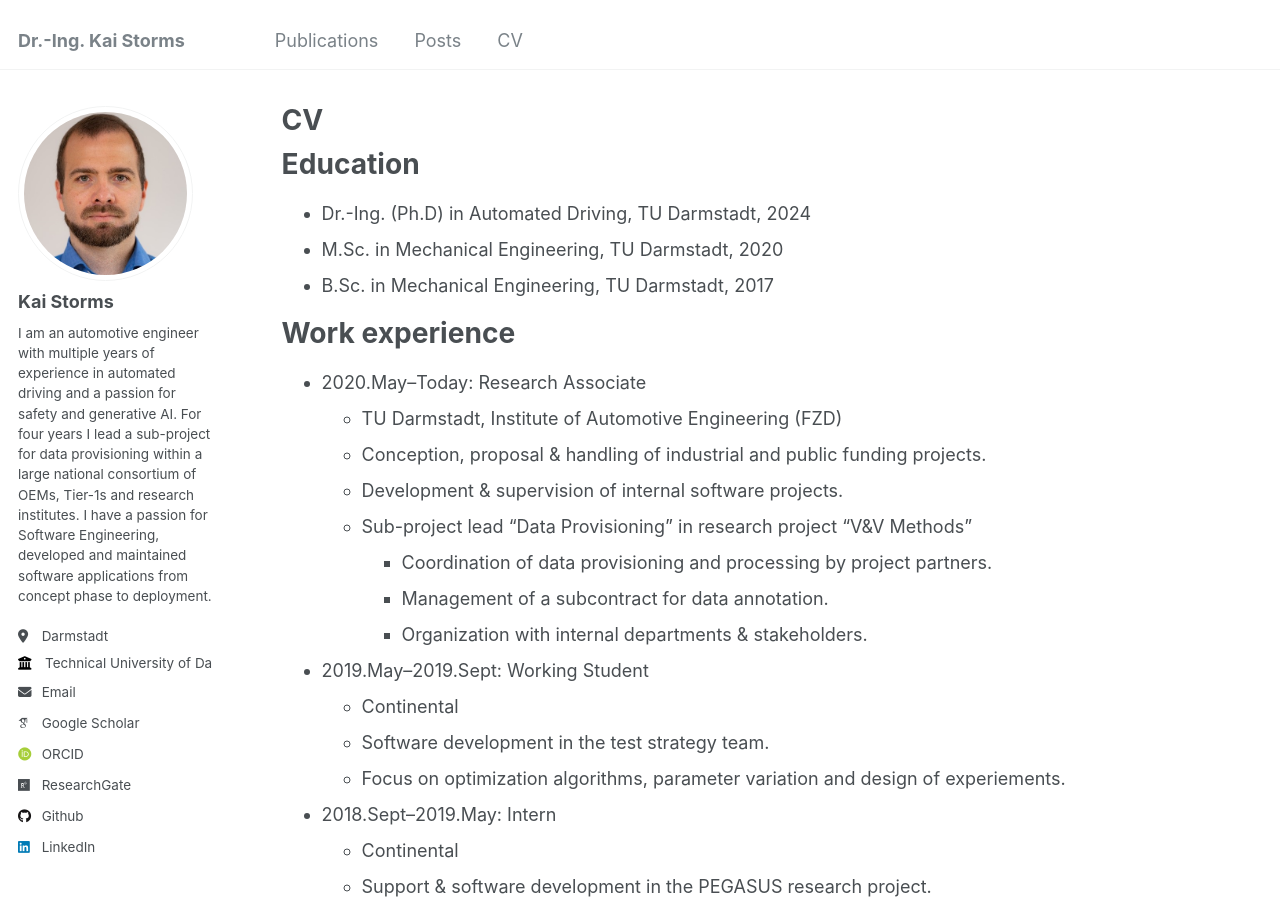
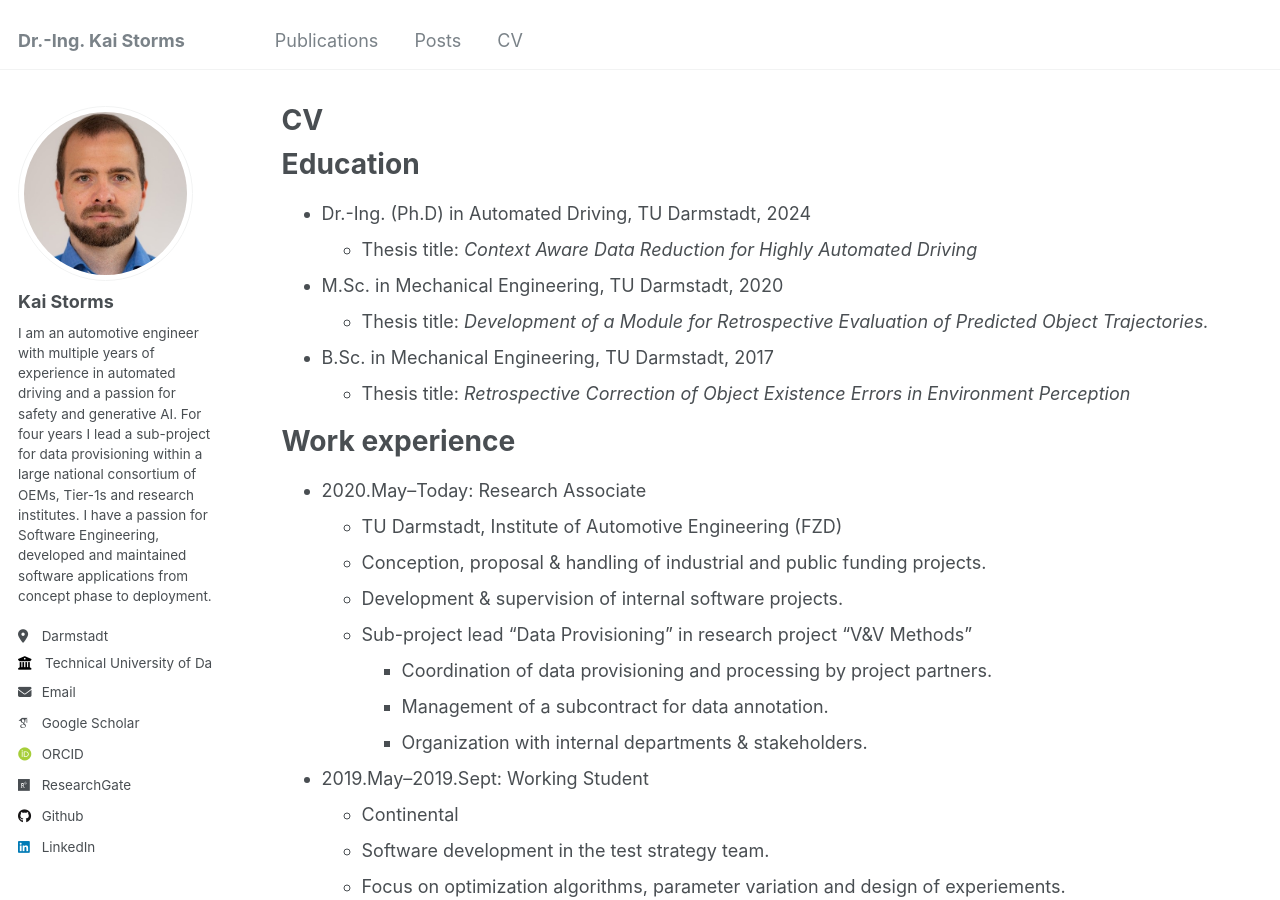
Before and after one commit to kai-storms/kai-storms.github.io, a Jekyll site: the page built from _pages/cv.md, in a window 1280 px wide and 900 px high. Built offline with Jekyll 4.4.1, drawn with Linux system fonts in a browser that asks for light colours; some web fonts are replaced.

Commit message:
update cv

```diff
--- a/_pages/cv.md
+++ b/_pages/cv.md
@@ -12,8 +12,11 @@ redirect_from:
 Education
 ======
 * Dr.-Ing. (Ph.D) in Automated Driving, TU Darmstadt, 2024
+  * Thesis title: *Context Aware Data Reduction for Highly Automated Driving*
 * M.Sc. in Mechanical Engineering, TU Darmstadt, 2020
+  * Thesis title: *Development of a Module for Retrospective Evaluation of Predicted Object Trajectories.*
 * B.Sc. in Mechanical Engineering, TU Darmstadt, 2017
+  * Thesis title: *Retrospective Correction of Object Existence Errors in Environment Perception*
 
 Work experience
 ======
```
